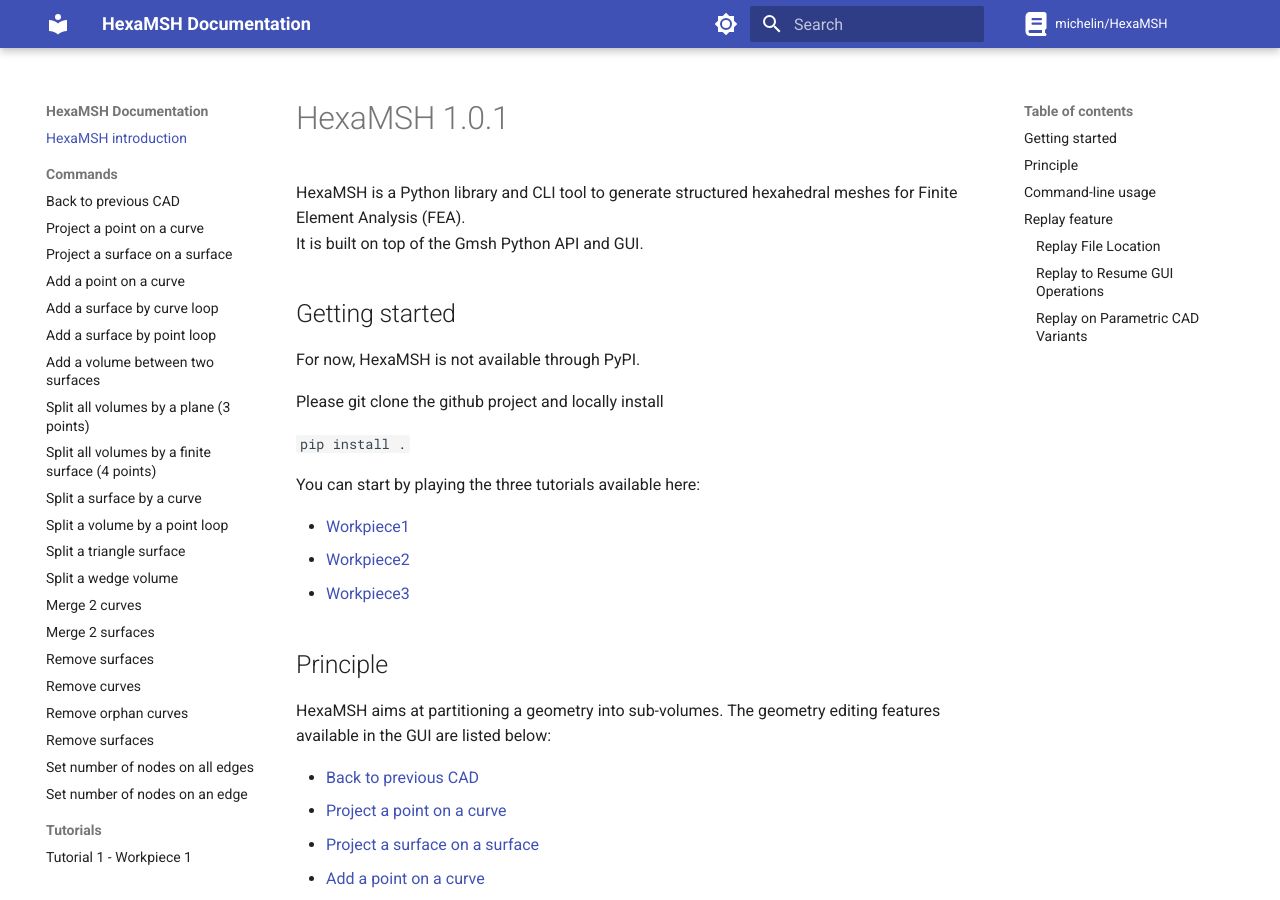
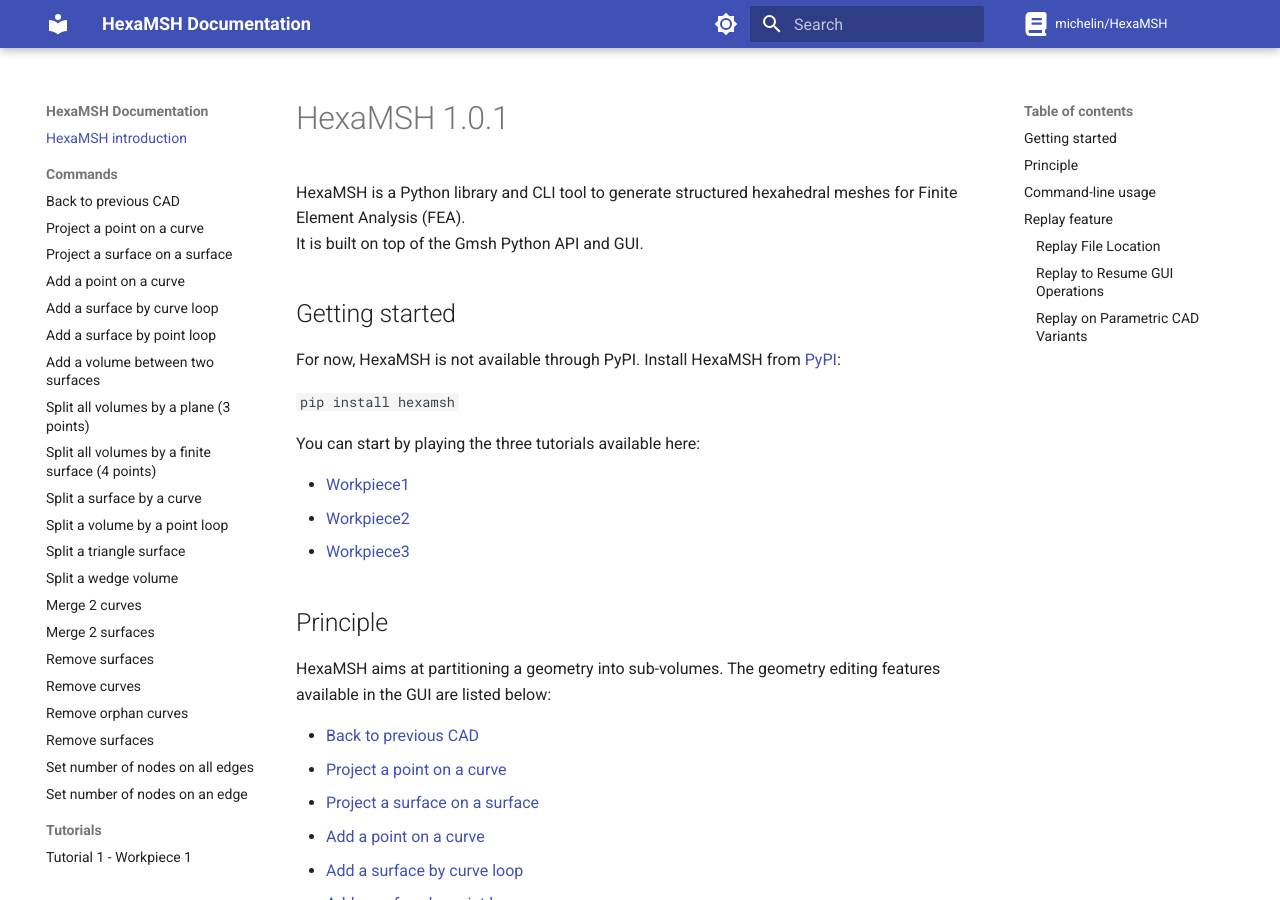
Before and after one commit to michelin/HexaMSH, an MkDocs documentation site: the page built from docs/index.md, in a window 1280 px wide and 900 px high. Built offline with MkDocs 1.6.1 and Material for MkDocs 9.7.7, drawn with Linux system fonts in a browser that asks for light colours; comment, search, counter and statistics services are not loaded.

Commit message:
pipy link

```diff
--- a/docs/index.md
+++ b/docs/index.md
@@ -10,10 +10,9 @@ It is built on top of the Gmsh Python API and GUI.
 ## Getting started
 
 For now, HexaMSH is not available through PyPI.
+Install HexaMSH from [PyPI](https://pypi.org/project/hexamsh/):
 
-Please git clone the github project and locally install
-
-`pip install .`
+`pip install hexamsh`
 
 You can start by playing the three tutorials available here:
 
```
Also changed, not shown: README.md (+10 -8 lines).
